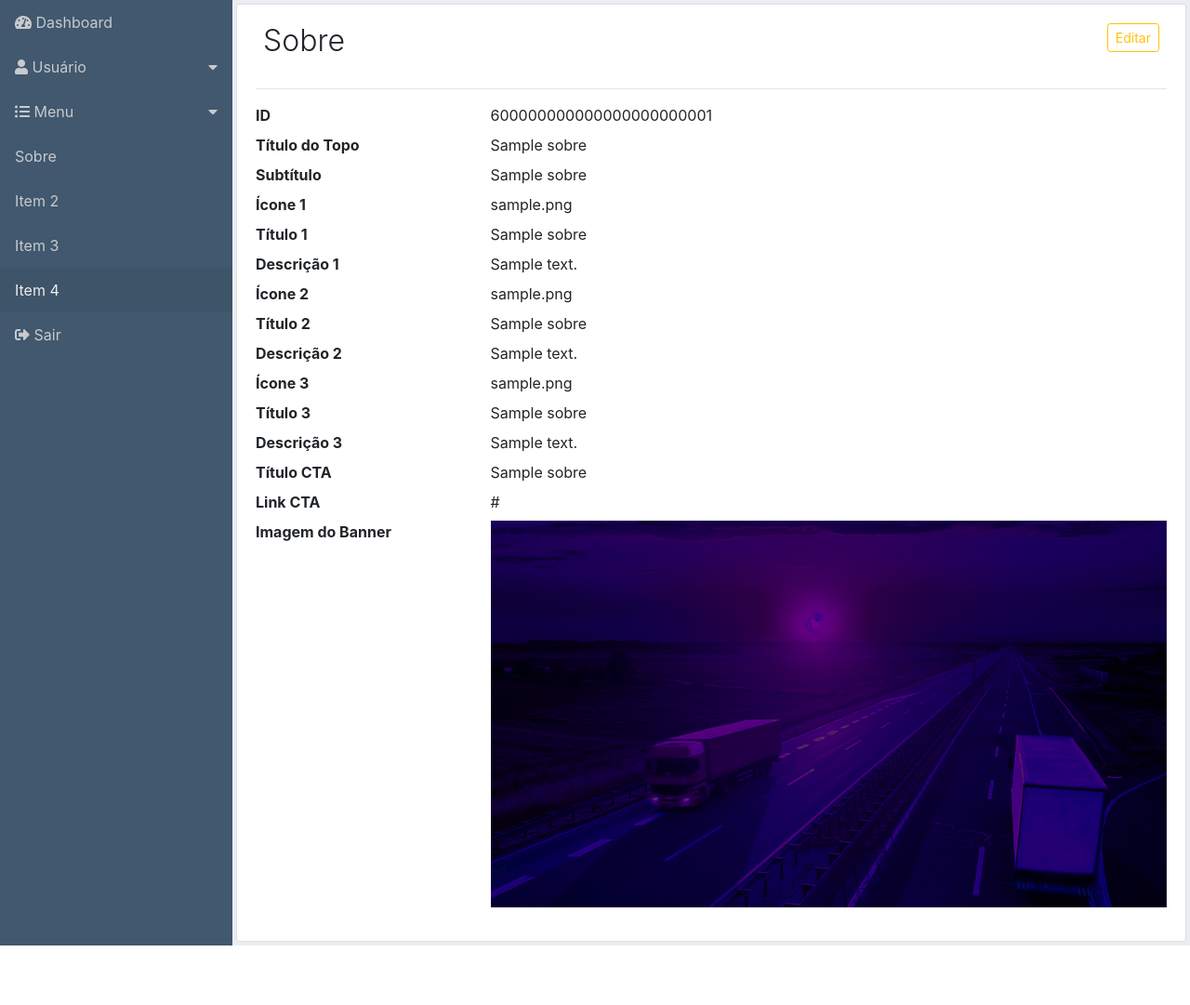
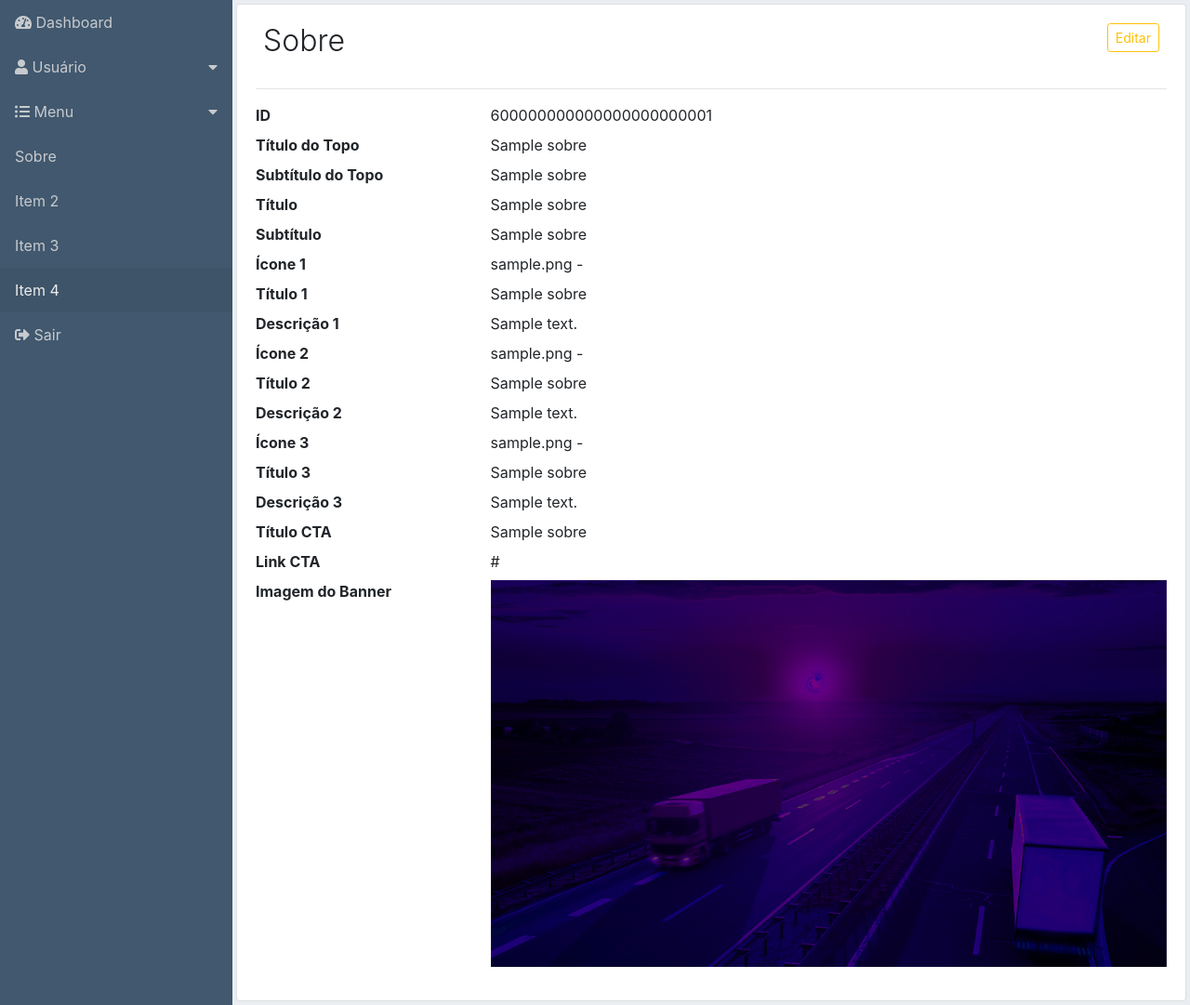
Before and after one commit to marciocamollez/site_admin, a Node server app: page /sobre/vis-sobre in a window 1280 px wide. Shown: the part 56-1137 px from the top of the page at 93% size. Before the commit the page ends 1073 px from the top, so only its background shows below. Run offline with Node 20, Linux system fonts and the light colour scheme; a user stored in the database is signed in; tables that the repository leaves empty hold one stand-in row (values such as "Sample post"); some libraries are stand-ins or nearby versions.

Commit message:
Criacao do Update sobre

```diff
--- a/routes/sobre.js
+++ b/routes/sobre.js
@@ -35,7 +35,34 @@ router.get('/edit-sobre', eAdmin, (req,res) => {
 })
 
 router.post('/update-sobre', eAdmin, (req,res) => {
-    res.send("Salvar")
+    Sobre.findOne({ _id: req.body._id }).then((sobre) => {
+        sobre.titulotop = req.body.titulotop,
+        sobre.subtitulotop = req.body.subtitulotop,
+        sobre.titulo = req.body.titulo,
+        sobre.subtitulo = req.body.subtitulo,
+        sobre.titulosbum = req.body.titulosbum,
+        sobre.iconesbum = req.body.iconesbum,
+        sobre.descsbum = req.body.descsbum,
+        sobre.titulosbdois = req.body.titulosbdois,
+        sobre.iconesbdois = req.body.iconesbdois,
+        sobre.descsbdois = req.body.descsbdois,
+        sobre.titulosbtres = req.body.titulosbtres,
+        sobre.iconesbtres = req.body.iconesbtres,
+        sobre.descsbtres = req.body.descsbtres,
+        sobre.titulobtn = req.body.titulobtn,
+        sobre.urlbtn = req.body.urlbtn
+
+        sobre.save().then(() => {
+            req.flash("success_msg", "Editado com sucesso!")
+            res.redirect("/sobre/vis-sobre")
+        }).catch((erro) => {
+            req.flash("error_msg", "Erro: Não foi possível alterar")
+            res.redirect("/dashboard/")
+        })
+    }).catch((erro) => {
+        req.flash("error_msg", "Erro: Nenhum registro encontrado")
+        res.redirect("/dashboard/")
+    })
 })
 
 router.get('/vis-sobre', eAdmin, (req,res) => {
--- a/views/sobre/edit-sobre.handlebars
+++ b/views/sobre/edit-sobre.handlebars
@@ -21,6 +21,8 @@
         </div>
         <hr>
         <form method="POST" action="/sobre/update-sobre">
+            <input name="_id" type="hidden" value="{{sobre._id}}">
+
             <div class="form-group">
                 <label>Título do Topo</label>
                 <input name="titulotop" type="text" class="form-control" id="titulotop" placeholder="Título do Topo" required value="{{sobre.titulotop}}">
--- a/views/sobre/vis-sobre.handlebars
+++ b/views/sobre/vis-sobre.handlebars
@@ -19,6 +19,7 @@
                 </div>
             </div>
         </div>
+        {{>_msg}}
         <hr>
         <dl class="row">
             <dt class="col-sm-3">ID</dt>
@@ -28,11 +29,18 @@
             <dd class="col-sm-9">{{sobre.titulotop}}
             </dd>
 
+            <dt class="col-sm-3">Subtítulo do Topo</dt>
+            <dd class="col-sm-9">{{sobre.subtitulotop}}</dd>
+
+            <dt class="col-sm-3">Título</dt>
+            <dd class="col-sm-9">{{sobre.titulo}}
+            </dd>
+
             <dt class="col-sm-3">Subtítulo</dt>
             <dd class="col-sm-9">{{sobre.subtitulo}}</dd>
 
             <dt class="col-sm-3 text-truncate">Ícone 1</dt>
-            <dd class="col-sm-9">{{sobre.iconesbum}}</dd>
+            <dd class="col-sm-9">{{sobre.iconesbum}} - <i class="{{sobre.iconesbum}}"></i></dd>
 
             <dt class="col-sm-3 text-truncate">Título 1</dt>
             <dd class="col-sm-9">{{sobre.titulosbum}}</dd>
@@ -41,7 +49,7 @@
             <dd class="col-sm-9">{{sobre.descsbum}}</dd>
 
             <dt class="col-sm-3 text-truncate">Ícone 2</dt>
-            <dd class="col-sm-9">{{sobre.iconesbdois}}</dd>
+            <dd class="col-sm-9">{{sobre.iconesbdois}} - <i class="{{sobre.iconesbdois}}"></i></dd>
 
             <dt class="col-sm-3 text-truncate">Título 2</dt>
             <dd class="col-sm-9">{{sobre.titulosbdois}}</dd>
@@ -50,7 +58,7 @@
             <dd class="col-sm-9">{{sobre.descsbdois}}</dd>
 
             <dt class="col-sm-3 text-truncate">Ícone 3</dt>
-            <dd class="col-sm-9">{{sobre.iconesbtres}}</dd>
+            <dd class="col-sm-9">{{sobre.iconesbtres}} - <i class="{{sobre.iconesbtres}}"></i></dd>
 
             <dt class="col-sm-3 text-truncate">Título 3</dt>
             <dd class="col-sm-9">{{sobre.titulosbtres}}</dd>
```
